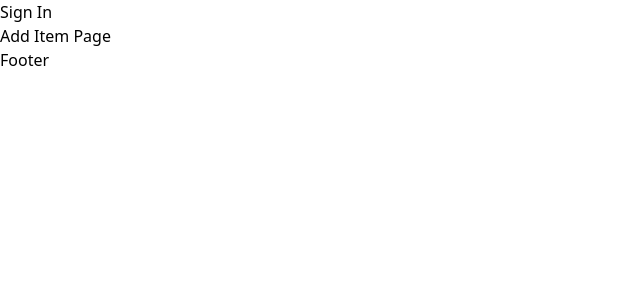
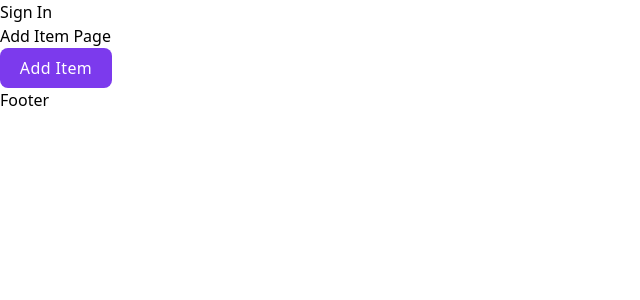
Before and after one commit to chingu-voyages/v42-bears-team-40, a Next.js app: page /yard/add-item in a window 1280 px wide. Shown: the top 300 px of the page, without its empty margins (0-640 px from the left). Built offline with nearby package versions, Linux system fonts and the light colour scheme; no server answers.

Commit message:
feat: AddItem button

```diff
--- a/src/pages/yard/add-item.tsx
+++ b/src/pages/yard/add-item.tsx
@@ -1,12 +1,37 @@
-import React from 'react';
-import Layout from '../../components/Layout';
+import React from "react";
+import Router from "next/router";
+import Layout from "../../components/Layout";
 
-type Props = {};
-
-const AddItem = (props: Props) => {
+const AddItem: React.FC = () => {
+  const submitData = async (e: React.SyntheticEvent) => {
+    e.preventDefault();
+    const title = "Samsung Galaxy tablet";
+    const description = "Lorem ipsum dolor sit amet consectetur adipisic";
+    const picture = "Image not available";
+    const price = 84;
+    const category = "Electronics";
+    try {
+      const body = { title, description, picture, price, category };
+      await fetch("/api/item", {
+        method: "POST",
+        headers: { "Content-Type": "application/json" },
+        body: JSON.stringify(body),
+      });
+      await Router.push("/");
+    } catch (error) {
+      console.log(error);
+    }
+  };
   return (
     <Layout>
       <div>Add Item Page</div>
+      <button
+        className="btn btn-primary"
+        type="submit"
+        onClick={(e) => submitData(e)}
+      >
+        Add Item
+      </button>
     </Layout>
   );
 };
```
